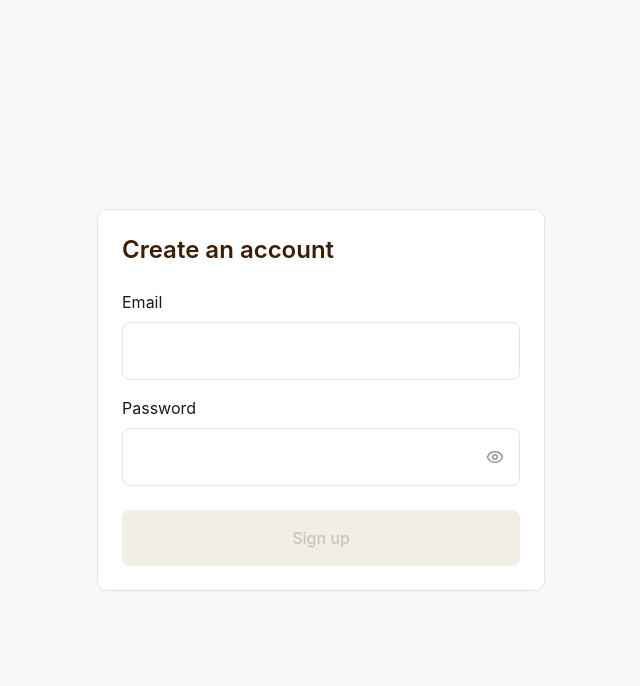
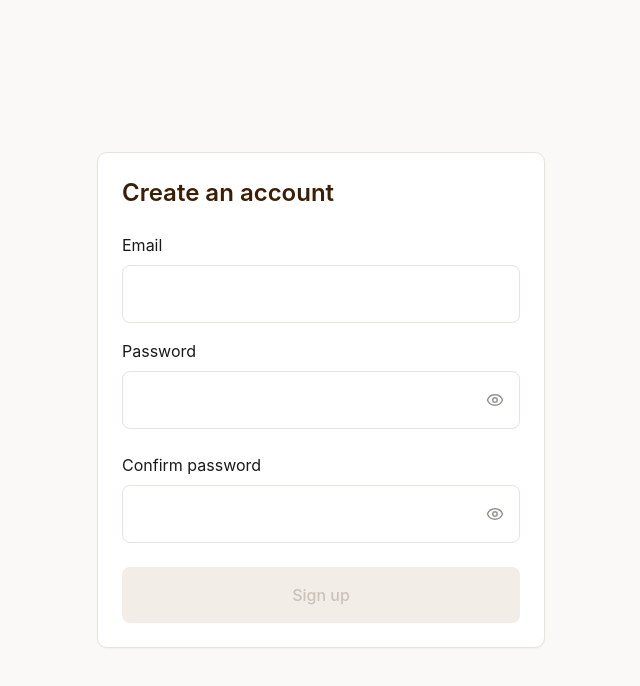
Before and after one commit to youcef-dzdz/e-mizen-dz, a Next.js app: page /en/auth/signup in a window 1280 px wide. Shown: the top 686 px of the page, without its empty margins (319-959 px from the left). Built offline with nearby package versions, Linux system fonts and the light colour scheme; no server answers.

Commit message:
feat(auth): confirm password field with mismatch validation + toggle

```diff
--- a/messages/ar.json
+++ b/messages/ar.json
@@ -8,6 +8,7 @@
       "title": "إنشاء حساب",
       "emailLabel": "البريد الإلكتروني",
       "passwordLabel": "كلمة المرور",
+      "confirmPasswordLabel": "تأكيد كلمة المرور",
       "submit": "التسجيل",
       "success": "تم إنشاء الحساب. تحقق من بريدك الإلكتروني للتأكيد."
     },
@@ -21,6 +22,7 @@
     "errors": {
       "emailInvalid": "عنوان البريد الإلكتروني غير صالح",
       "passwordWeak": "كلمة المرور ضعيفة جدًا (8 أحرف على الأقل، حرف كبير واحد، رقم واحد)",
+      "passwordMismatch": "كلمتا المرور غير متطابقتين",
       "generic": "حدث خطأ. حاول مرة أخرى.",
       "emailTaken": "هذا البريد الإلكتروني مستخدم بالفعل.",
       "invalidCredentials": "البريد الإلكتروني أو كلمة المرور غير صحيحة",
--- a/messages/en.json
+++ b/messages/en.json
@@ -8,6 +8,7 @@
       "title": "Create an account",
       "emailLabel": "Email",
       "passwordLabel": "Password",
+      "confirmPasswordLabel": "Confirm password",
       "submit": "Sign up",
       "success": "Account created. Check your email to confirm."
     },
@@ -21,6 +22,7 @@
     "errors": {
       "emailInvalid": "Invalid email address",
       "passwordWeak": "Password too weak (min 8 chars, 1 uppercase, 1 number)",
+      "passwordMismatch": "Passwords do not match",
       "generic": "Something went wrong. Try again.",
       "emailTaken": "This email is already in use.",
       "invalidCredentials": "Incorrect email or password",
--- a/messages/fr.json
+++ b/messages/fr.json
@@ -8,6 +8,7 @@
       "title": "Créer un compte",
       "emailLabel": "Email",
       "passwordLabel": "Mot de passe",
+      "confirmPasswordLabel": "Confirmer le mot de passe",
       "submit": "S'inscrire",
       "success": "Compte créé. Vérifiez votre email pour confirmer."
     },
@@ -21,6 +22,7 @@
     "errors": {
       "emailInvalid": "Adresse email invalide",
       "passwordWeak": "Mot de passe trop faible (min 8 caractères, 1 majuscule, 1 chiffre)",
+      "passwordMismatch": "Les mots de passe ne correspondent pas",
       "generic": "Une erreur est survenue. Réessayez.",
       "emailTaken": "Cet email est déjà utilisé.",
       "invalidCredentials": "Email ou mot de passe incorrect",
--- a/src/components/auth/SignupForm.tsx
+++ b/src/components/auth/SignupForm.tsx
@@ -20,12 +20,20 @@ export default function SignupForm() {
 
   const [email, setEmail] = useState('')
   const [password, setPassword] = useState('')
+  // POURQUOI confirmer le mot de passe : une faute de frappe invisible (champ masqué)
+  // enfermerait l'utilisateur hors de son compte dès la première connexion. La
+  // double-saisie force la cohérence avant la création du compte.
+  const [confirmPassword, setConfirmPassword] = useState('')
   // Erreurs par champ : null = pas encore validé / valide. La clé i18n est stockée
   // pour afficher le message traduit sous le champ concerné.
   const [emailError, setEmailError] = useState<string | null>(null)
   const [passwordError, setPasswordError] = useState<string | null>(null)
+  const [confirmError, setConfirmError] = useState<string | null>(null)
   // Bascule affichage du mot de passe (pure UX) — n'altère ni la valeur ni la validation.
   const [showPassword, setShowPassword] = useState(false)
+  // POURQUOI son propre showConfirmPassword : la bascule du champ confirmation est
+  // indépendante de celle du mot de passe — révéler l'un ne doit jamais révéler l'autre.
+  const [showConfirmPassword, setShowConfirmPassword] = useState(false)
 
   // État du flux asynchrone d'inscription. isLoading bloque le double-submit ;
   // submitStatus pilote l'affichage (panneau succès / bloc erreur) ; submitErrorKey
@@ -35,7 +43,13 @@ export default function SignupForm() {
   const [submitErrorKey, setSubmitErrorKey] = useState<string | null>(null)
 
   // Validité dérivée : sert à (dé)activer le bouton sans dupliquer la logique.
-  const formValid = isValidEmail(email) && isStrongPassword(password)
+  // La confirmation doit être non vide ET identique au mot de passe — le bouton reste
+  // bloqué tant que les deux saisies ne concordent pas.
+  const formValid =
+    isValidEmail(email) &&
+    isStrongPassword(password) &&
+    confirmPassword.length > 0 &&
+    confirmPassword === password
 
   function validateEmail() {
     setEmailError(isValidEmail(email) ? null : 'errors.emailInvalid')
@@ -45,12 +59,23 @@ export default function SignupForm() {
     setPasswordError(isStrongPassword(password) ? null : 'errors.passwordWeak')
   }
 
+  // Erreur de concordance affichée seulement si la confirmation est saisie : on ne
+  // crie pas « ça ne correspond pas » sur un champ encore vide.
+  function validateConfirm() {
+    setConfirmError(
+      confirmPassword.length > 0 && confirmPassword !== password
+        ? 'errors.passwordMismatch'
+        : null
+    )
+  }
+
   async function handleSubmit(event: React.FormEvent<HTMLFormElement>) {
     event.preventDefault()
     // Revalidation complète au submit (le client n'est jamais la source de vérité,
     // mais ici c'est l'UX : on affiche toutes les erreurs d'un coup).
     validateEmail()
     validatePassword()
+    validateConfirm()
     if (!formValid) return
 
     // On verrouille le formulaire et on repart d'un état propre avant l'appel réseau.
@@ -76,6 +101,7 @@ export default function SignupForm() {
         setSubmitStatus('success')
         setEmail('')
         setPassword('')
+        setConfirmPassword('')
       }
     } finally {
       setIsLoading(false)
@@ -168,6 +194,46 @@ export default function SignupForm() {
         )}
       </div>
 
+      {/* Champ confirmation du mot de passe — miroir exact du champ ci-dessus, avec sa
+          propre bascule d'affichage (showConfirmPassword) indépendante. */}
+      <div className="mb-6">
+        <label
+          htmlFor="confirmPassword"
+          className="block text-start text-ink mb-2"
+        >
+          {t('signup.confirmPasswordLabel')}
+        </label>
+        {/* Conteneur relatif : ancre le bouton œil À L'INTÉRIEUR du champ. */}
+        <div className="relative">
+          <input
+            id="confirmPassword"
+            type={showConfirmPassword ? 'text' : 'password'}
+            value={confirmPassword}
+            onChange={(e) => setConfirmPassword(e.target.value)}
+            onBlur={validateConfirm}
+            // pe-12 (padding-inline-end) et pas pr-12 : réserve la place de l'icône du
+            // bon côté en LTR comme en RTL arabe — le texte ne passe jamais sous l'œil.
+            className={`w-full bg-blanc rounded-btn p-4 pe-12 text-start border focus:outline-none focus:shadow-focus ${
+              confirmError ? 'border-error' : 'border-warm-border'
+            }`}
+          />
+          {/* type="button" obligatoire : sans lui, un <button> dans un <form> soumet
+              le formulaire à chaque clic sur l'œil. end-0 (et pas right-0) : l'icône se
+              place à la fin logique, donc à gauche en arabe RTL — miroir automatique. */}
+          <button
+            type="button"
+            onClick={() => setShowConfirmPassword((v) => !v)}
+            aria-label={showConfirmPassword ? 'Hide password' : 'Show password'}
+            className="absolute inset-y-0 end-0 flex items-center pe-4 text-warm-tertiary"
+          >
+            {showConfirmPassword ? <EyeOff size={18} /> : <Eye size={18} />}
+          </button>
+        </div>
+        {confirmError && (
+          <p className="text-error text-sm text-start mt-2">{t(confirmError)}</p>
+        )}
+      </div>
+
       {/* Bloc erreur : message générique traduit issu d'une clé i18n connue (Rule 1). */}
       {submitStatus === 'error' && submitErrorKey && (
         <div className="bg-error-light rounded-btn p-4 mb-4">
```
